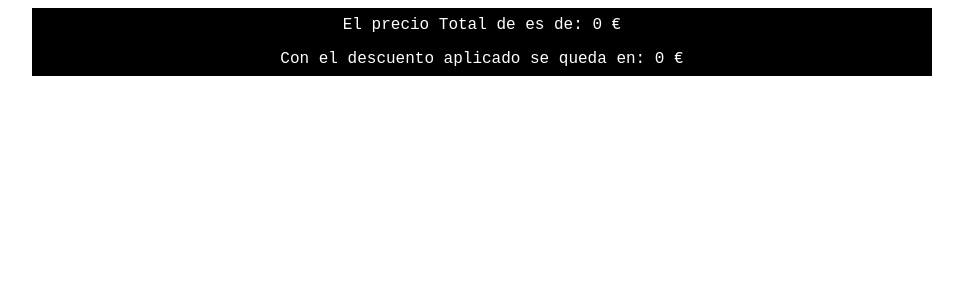
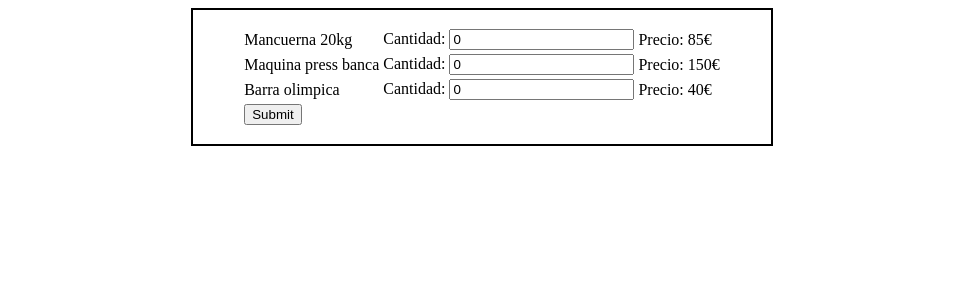
Before and after one commit to whejhe/Calculadora-php, a PHP site: page /calculadora.php in a window 1280 px wide. Shown: the top 300 px of the page, without its empty margins (158-1121 px from the left). Run offline with PHP 8.4, Linux system fonts and the light colour scheme; data that the repository does not hold is empty.

Commit message:
actualizar cambios de rama main

```diff
--- a/E2.2 - Calculadora_Descuento/calculadora.php
+++ b/E2.2 - Calculadora_Descuento/calculadora.php
@@ -1,25 +1,136 @@
 <!DOCTYPE html>
 <html lang="en">
+
 <head>
     <meta charset="UTF-8">
     <meta name="viewport" content="width=device-width, initial-scale=1.0">
     <link rel="stylesheet" href="css/style.css">
     <title>Document</title>
 </head>
+
 <body>
+
+
     <?php
 
-    $nombre = $_POST['nombre'];
-    $cantidad = $_POST['cantidad'];
-    $precioUnidad = $_POST['precioUnidad'];
+    $productos = [
+        ["nombre" => "Mancuerna 20kg", "precio" => 85],
+        ["nombre" => "Maquina press banca", "precio" => 150],
+        ["nombre" => "Barra olimpica", "precio" => 40]
+    ];
 
-    $descuento = $_POST['descuento'];
+    ?>
 
-    $total = $cantidad * $precioUnidad;
-    $totalConDescuento = $total - ($total * $descuento / 100);
+    <form action="" method="post">
 
-    echo "<p>El precio Total de $nombre es de: $total €</p>";
-    echo "<p>Con el descuento aplicado se queda en: $totalConDescuento €</p>";
-?>
+        <table>
+
+            <tr>
+                <td><?php echo $productos[0]["nombre"] ?></td>
+                <td>
+                    Cantidad: <input type="number" name="cantMancuerna" value="0" minlength="0">
+                </td>
+                <td>
+                    Precio: <?php echo $productos[0]["precio"] ?>€
+                </td>
+            </tr>
+            <tr>
+                <td><?php echo $productos[1]["nombre"] ?></td>
+                <td>
+                    Cantidad: <input type="number" name="cantPressBanca" value="0" minlength="0">
+                </td>
+                <td>
+                    Precio: <?php echo $productos[1]["precio"] ?>€
+                </td>
+            </tr>
+            <tr>
+                <td><?php echo $productos[2]["nombre"] ?></td>
+                <td>
+                    Cantidad: <input type="number" name="cantBarraOlim" value="0" minlength="0">
+                </td>
+                <td>
+                    Precio: <?php echo $productos[2]["precio"] ?>€
+                </td>
+            </tr>
+            <tr>
+                <td colspan="3">
+                    <input type="submit" name="enviar">
+                </td>
+            </tr>
+
+        </table>
+        <?php
+
+        define('LIMITE_CANTIDAD_ADICIONAL', 0.05);
+
+        if ($_SERVER["REQUEST_METHOD"] == "POST") {
+            // Mostrar el valor de cantMancuerna
+            if (isset($_REQUEST["cantMancuerna"])) {
+                echo nl2br("\n") . " Cantidad de mancuernas de 20kg: " . $_REQUEST["cantMancuerna"] . nl2br("\n");
+                $cantManc = $_REQUEST["cantMancuerna"];
+            } else {
+                echo "No se ha enviado ninguna cantidad.";
+            }
+            // Mostrar el valor de cantPressBanca
+            if (isset($_REQUEST["cantPressBanca"])) {
+                echo "Cantidad de máquinas de press banca: " . $_REQUEST["cantPressBanca"] . nl2br("\n");
+                $cantPressBanca = $_REQUEST["cantPressBanca"];
+            } else {
+                echo "No se ha enviado ninguna cantidad.";
+            }
+            // Mostrar el valor de cantBarraOlim
+            if (isset($_REQUEST["cantBarraOlim"])) {
+                echo "Cantidad de Barra Olim: " . $_REQUEST["cantBarraOlim"] . nl2br("\n");
+                $cantBarraOlim = $_REQUEST["cantBarraOlim"];
+            } else {
+                echo "No se ha enviado ninguna cantidad.";
+            }
+
+            if ($cantManc < 0) {
+                $cantManc = 0;
+            }
+            if ($cantPressBanca < 0) {
+                $cantPressBanca = 0;
+            }
+            if ($cantBarraOlim < 0) {
+                $cantBarraOlim = 0;
+            }
+
+            $sumaPrecioMancu =  $cantManc * $productos[0]['precio'];
+            $sumaPrecioPressBanc =  $cantPressBanca * $productos[1]['precio'];
+            $sumaPrecioBarraOlim =  $cantBarraOlim * $productos[2]['precio'];
+
+            $precioTotal = $sumaPrecioBarraOlim + $sumaPrecioPressBanc + $sumaPrecioMancu;
+            $totalUnidades = $cantManc + $cantPressBanca + $cantBarraOlim;
+
+            if ($totalUnidades >= 40) {
+                echo "<h3>Tienes un descuento de un 5%</h3>";
+                $precioConDescuento = $precioTotal - $precioTotal * LIMITE_CANTIDAD_ADICIONAL;
+                if($totalUnidades >= 100 || $precioTotal >= 3000) {
+                    echo "Tienes un producto gratuito: Barra Olimpica x1<br>";
+                    $cantBarraOlim++;
+                    echo nl2br("\n") . " Cantidad de mancuernas de 20kg: " . $_REQUEST["cantMancuerna"] . nl2br("\n");
+                    echo "Cantidad de máquinas de press banca: " . $_REQUEST["cantPressBanca"] . nl2br("\n");
+                    echo "Cantidad de Barra Olim: " . $cantBarraOlim . nl2br("\n");
+
+                }
+
+            } else {
+                echo "<h3>No hay descuento aplicable</h3>";
+            }
+
+
+            echo "<br>----------------------------------------------------------------<br>";
+
+            echo "Total a pagar sin descuento: " . (float)$precioTotal . "€" . nl2br("\n");
+
+            if ($totalUnidades >= 40) {
+                echo "Total a pagar con descuento: " . number_format($precioConDescuento, 2) . "€";
+            }
+
+        }
+
+        ?>
 </body>
+
 </html>
```
